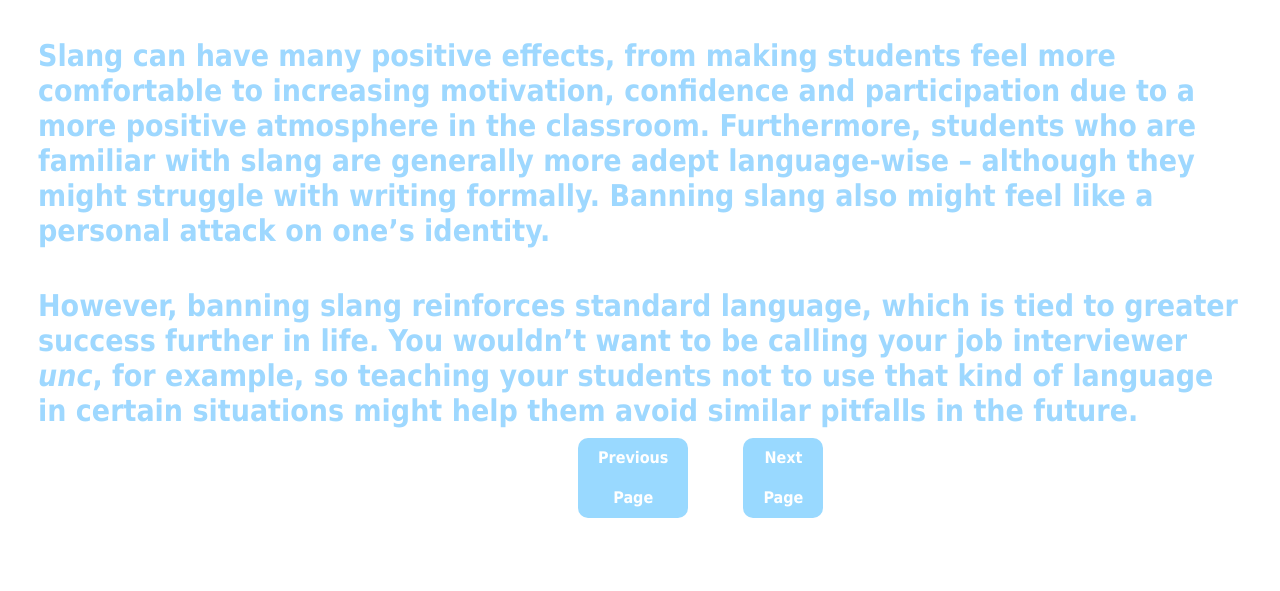
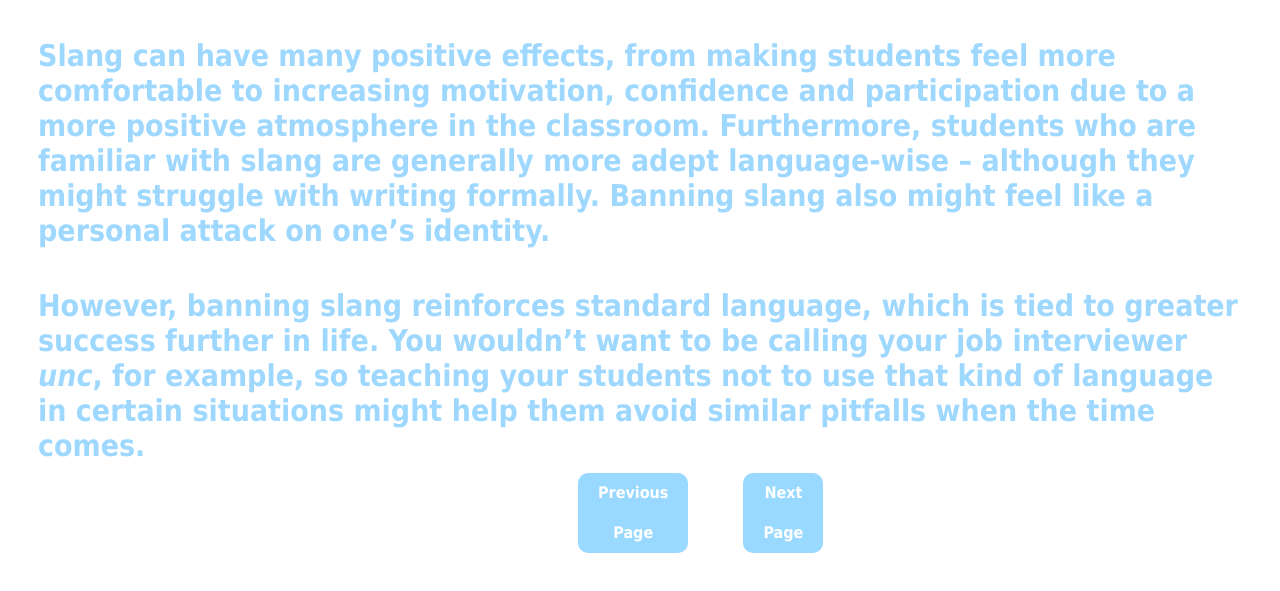
Before and after one commit to slangclassroom/SC, a plain HTML site: page disAdv.html in a window 1280 px wide. Shown: the part 177-768 px from the top of the page. Drawn offline with Linux system fonts and the light colour scheme.

Commit message:
Update disAdv.html

```diff
--- a/disAdv.html
+++ b/disAdv.html
@@ -25,7 +25,7 @@
             Banning slang also might feel like a personal attack on one’s identity.</h4>
 
         <h4>However, banning slang reinforces standard language, which is tied to greater success further in life.
-            You wouldn’t want to be calling your job interviewer <i>unc</i>, for example, so teaching your students not to use that kind of language in certain situations might help them avoid similar pitfalls in the future.</h4>
+            You wouldn’t want to be calling your job interviewer <i>unc</i>, for example, so teaching your students not to use that kind of language in certain situations might help them avoid similar pitfalls when the time comes.</h4>
         </div>
     </div>
      <div class="nextPageCont">
```
